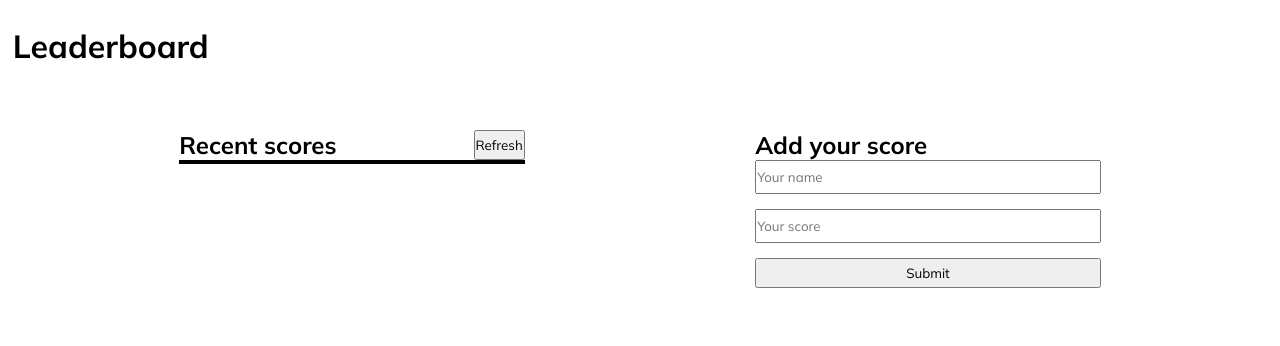
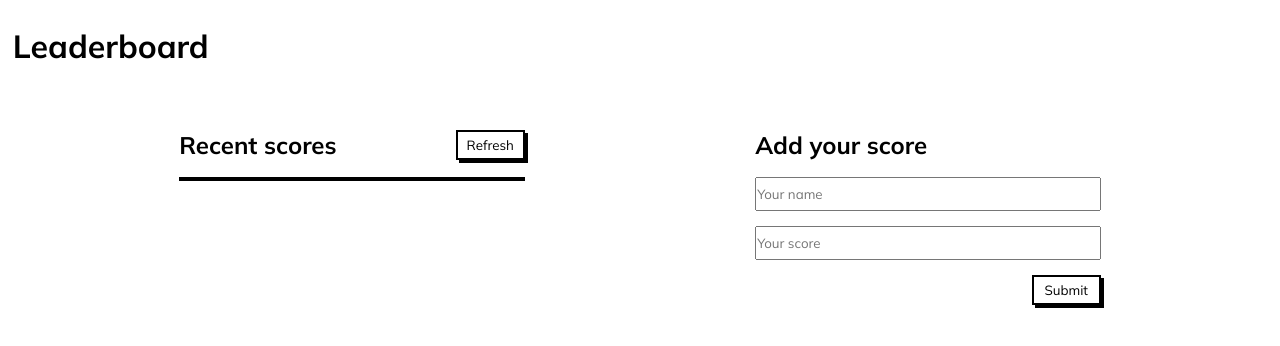
Before and after one commit to YKerroum/Leaderboard, a website built with webpack: page src/index.html in a window 1280 px wide. Built offline with nearby package versions, Linux system fonts and the light colour scheme.

Commit message:
fix: fix refresh issue when it doesnt show the list

```diff
--- a/src/index.css
+++ b/src/index.css
@@ -27,11 +27,13 @@
 }
 
 #recent-content {
+margin-top: 5%;
 border: 2px solid #000;
 list-style-type: none;
 }
 
 #add-container form {
+margin-top: 5%;
 display: flex;
 flex-direction: column;
 gap: 15px;
@@ -53,3 +55,27 @@
 .greyList {
 background-color:gainsboro;
 }
+
+#submit {
+align-self: flex-end;
+}
+
+.btn {
+  cursor: pointer;
+  text-align: center;
+  outline: none;
+  background-color: white;
+  border: 2px solid black;
+  box-shadow: 3px 3px black;
+  width: 20%;
+}
+
+.btn:hover {
+  background-color: rgba(255, 255, 255, 0.559);
+}
+
+.btn:active {
+  background-color: rgba(255, 255, 255, 0.559);
+  box-shadow: 1px 1px black;
+  transform: translateY(2px);
+}
--- a/src/index.html
+++ b/src/index.html
@@ -13,7 +13,7 @@
         <section id="recent-container">
             <header id="recent-header">
             <h2>Recent scores</h2>
-            <button type="button" class="forms" id="refresh">Refresh</button>
+            <button type="button" class="forms btn" id="refresh">Refresh</button>
             </header>
             <ul id="recent-content">
 
@@ -23,9 +23,9 @@
         <section id="add-container">
             <h2>Add your score</h2>
             <form id="add-form">
-            <input type="text" name="name" id="name" class="add-input forms" placeholder="Your name">
-            <input type="number" name="score" class="add-input forms" id="score" placeholder="Your score">
-            <input type="submit" value="Submit" id="submit" class="forms">
+            <input type="text" name="name" id="name" class="add-input forms" placeholder="Your name" required>
+            <input type="number" name="score" class="add-input forms" id="score" placeholder="Your score" required>
+            <input type="submit" value="Submit" id="submit" class="forms btn">
             </form>
         </section>
     </main>
--- a/src/index.js
+++ b/src/index.js
@@ -10,7 +10,7 @@ data.getData();
 recentElement.innerHTML='';
 data.scores.forEach((element,index) => {
 recentElement.innerHTML += `
-<li id="${index}li" class="${index%2? 'greyList' : ''}">${element.name} : ${element.score}</li>
+<li id="${index}li" class="forms ${index%2? 'greyList' : ''}">${element.name} : ${element.score}</li>
 `
 })
 
@@ -18,6 +18,7 @@ recentElement.innerHTML += `
 
 window.onload = () => {
 
+fillList();
 formElement.addEventListener("submit", (e) => {
 data.setData({name:e.target.querySelector('#name').value ,score:e.target.querySelector('#score').value});
 console.log(data);
```
Also changed, not shown: dist/index.html, dist/main.js.
